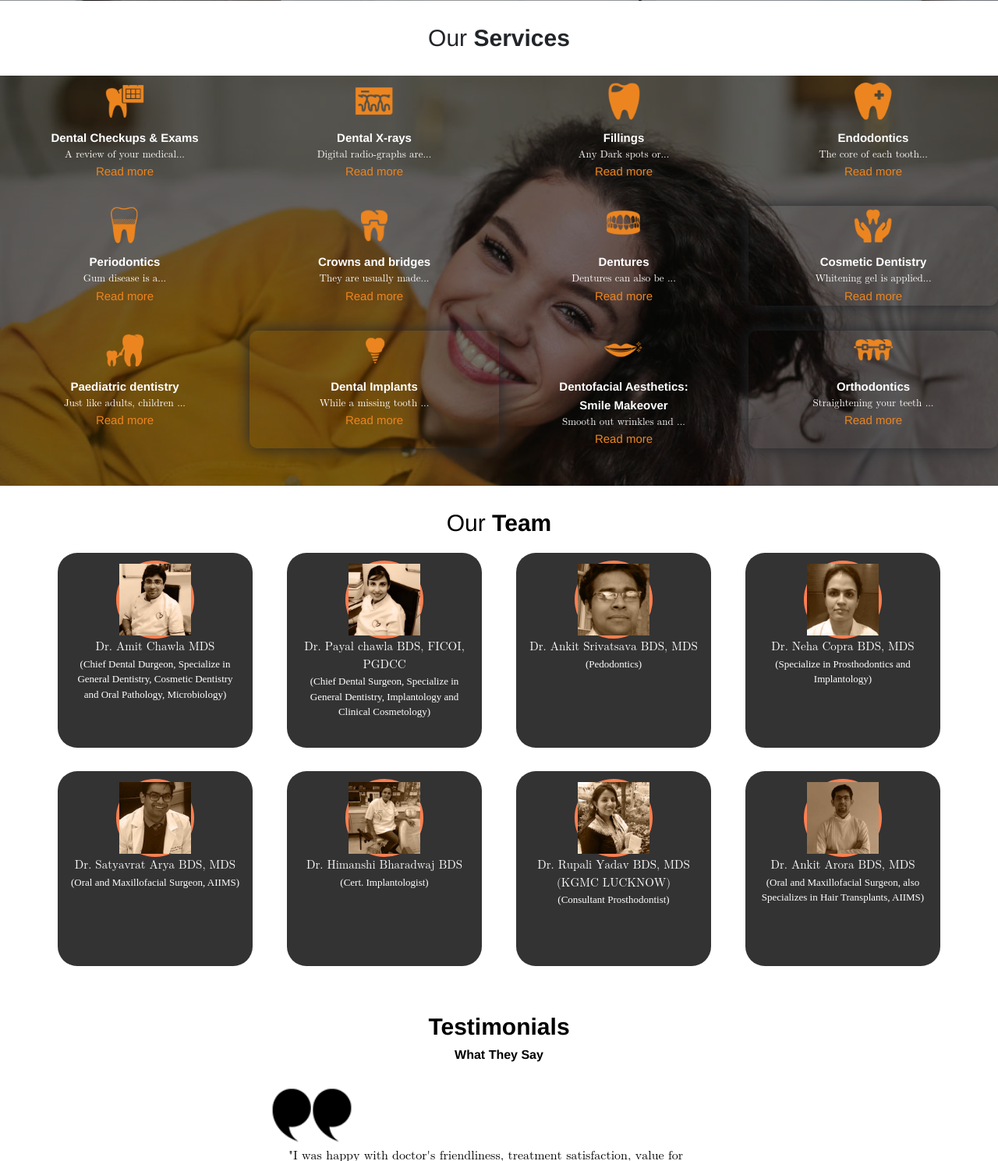
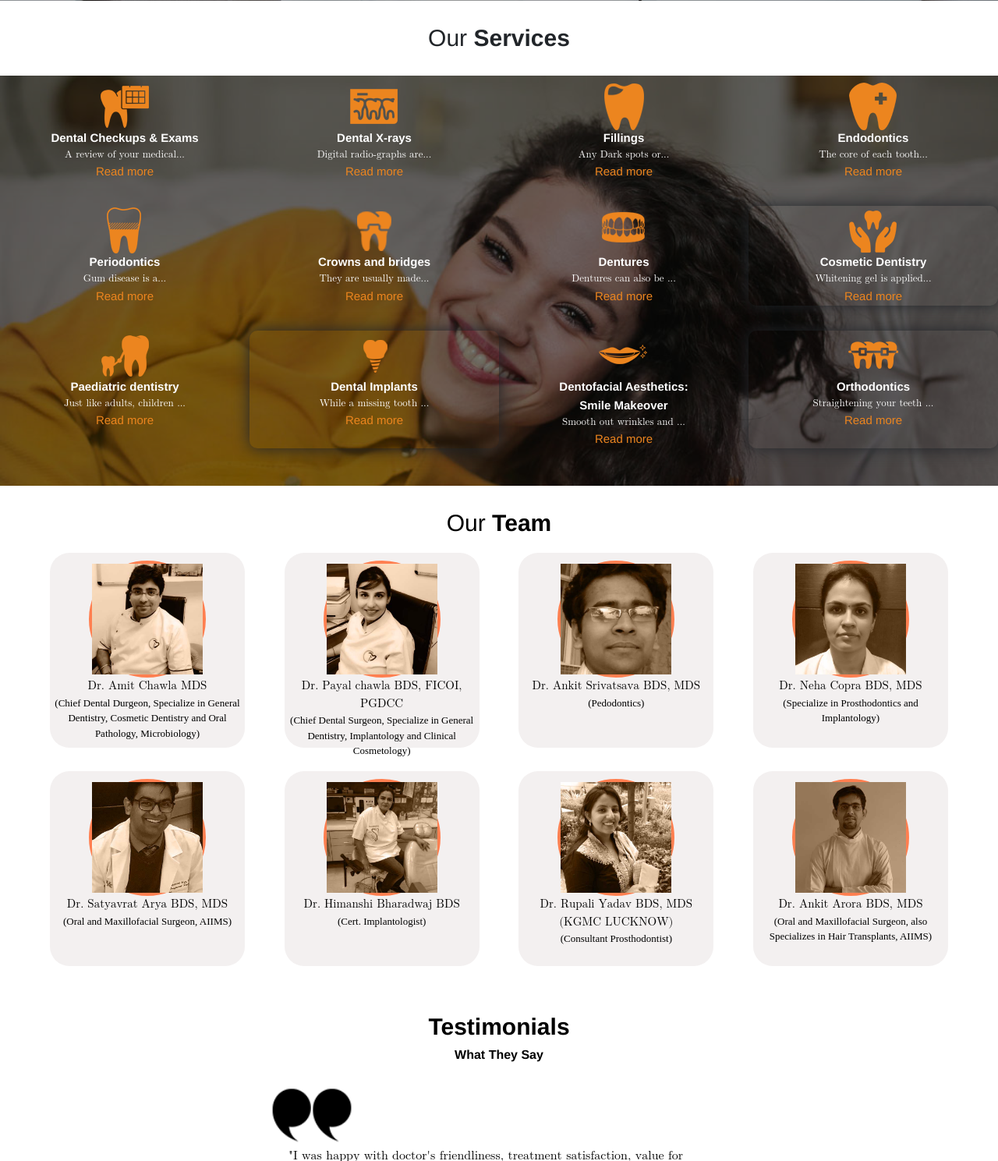
Before and after one commit to jha45507/prosmile, a PHP site: page / in a window 1280 px wide. Shown: the part 1255-2744 px from the top of the page at 78% size. Run offline with PHP 8.4, Linux system fonts and the light colour scheme; some libraries are stand-ins or nearby versions; some web fonts are replaced.

Commit message:
commit code

```diff
--- a/css/index.css
+++ b/css/index.css
@@ -534,9 +534,9 @@ p {
     justify-content: start;
     align-items: center;
     border-radius: 25px;
-    background-color: #333333;
-    padding: 10px;
-    margin: 10px;
+    background-color: #f3f0f0;
+    padding-top: 10px;
+    margin: 10px 0px;
 }
 
 .services_heading{
@@ -547,12 +547,12 @@ p {
 
 .our_team_card_div:hover {
     transition: all 1s;
-    box-shadow: 0px 5px 20px #646464;
+    box-shadow: 0px 5px 10px #cecece;
 }
 
 .our_team_img_div {
-    width: 100px;
-    height: 100px;
+    width: 150px;
+    height: 150px;
 }
 
 .our_team_img_div img {
@@ -564,14 +564,14 @@ p {
 }
 
 .team_name {
-    color: white;
+    color: black;
     font-size: 15px;
     text-align: center;
     font-family: math;
 }
 
 .team_content {
-    color: white;
+    color: black;
     font-size: small;
     text-align: center;
     font-family: serif;
--- a/css/style.css
+++ b/css/style.css
@@ -855,7 +855,7 @@ textarea::placeholder{
 	height: 60px;
 }
 .ser-icon img{
-	width: 50px;
+	width: auto;
 }
 /* .services .title{
 	padding-top: 40px;
--- a/index.html
+++ b/index.html
@@ -1010,7 +1010,7 @@
                             <h3>Address</h3>
                             <div>
                                 <div>
-                                    <a href="https://goo.gl/maps/w6bwdxTVv4q" target="_blank" class="address_icons">
+                                    <a href="https://www.google.com/maps/place/28%C2%B028'03.7%22N+77%C2%B005'24.9%22E/@28.4676981,77.0880502,17z/data=!3m1!4b1!4m4!3m3!8m2!3d28.4676981!4d77.0902389?hl=en" target="_blank" class="address_icons">
                                         <i class="fa fa-solid fa-location-dot"></i>
                                         <p>Clinic1:- F-06, Baani Square near Hotel Hilton,Sector 50 Mayfield Gardens,
                                             ggn </p>
```
